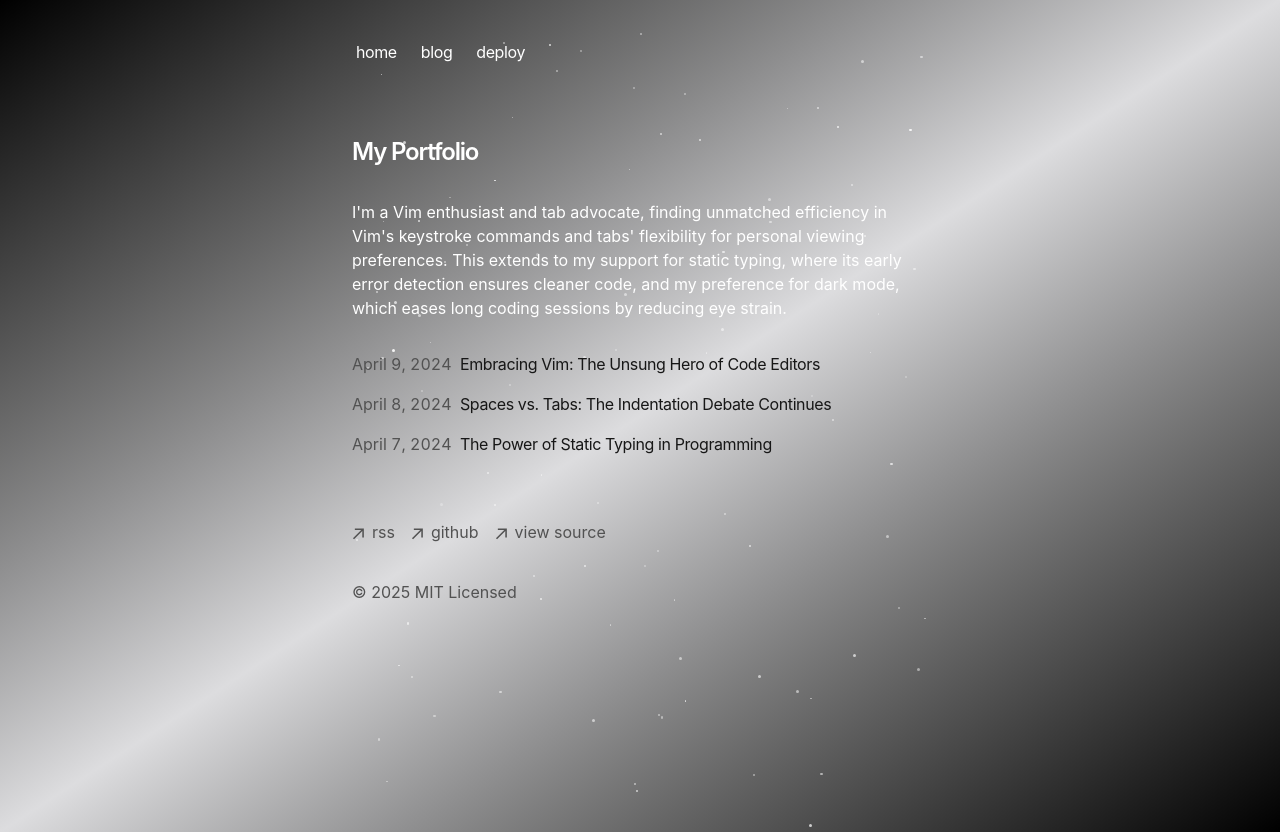
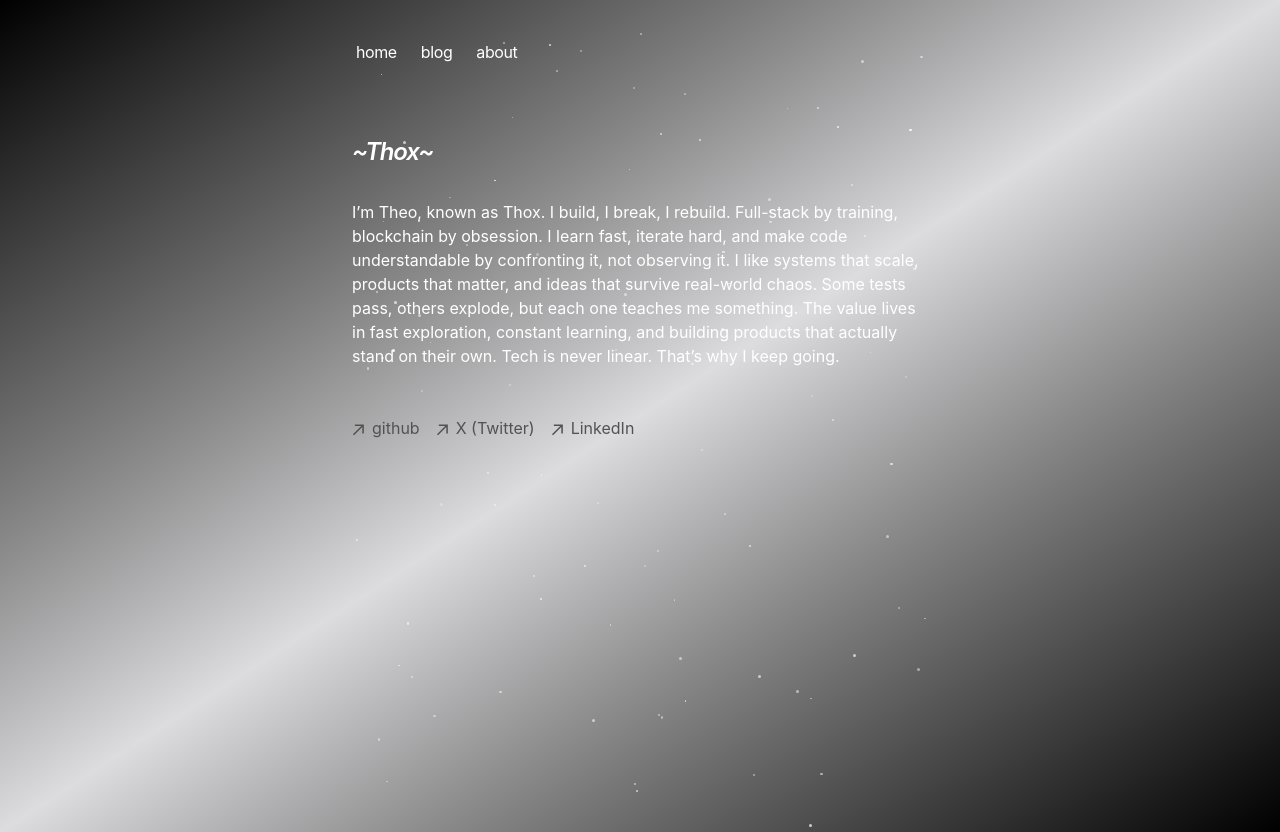
Before and after one commit to DIGIX666/Thox.me, a Next.js app: page / in a window 1280 px wide. Built offline with nearby package versions, Linux system fonts and the light colour scheme.

Commit message:
feat: change home page and footer

```diff
--- a/app/components/footer.tsx
+++ b/app/components/footer.tsx
@@ -24,18 +24,7 @@ export default function Footer() {
             className="flex items-center transition-all hover:text-neutral-800 dark:hover:text-neutral-100"
             rel="noopener noreferrer"
             target="_blank"
-            href="/rss"
-          >
-            <ArrowIcon />
-            <p className="ml-2 h-7">rss</p>
-          </a>
-        </li>
-        <li>
-          <a
-            className="flex items-center transition-all hover:text-neutral-800 dark:hover:text-neutral-100"
-            rel="noopener noreferrer"
-            target="_blank"
-            href="https://github.com/vercel/next.js"
+            href="https://github.com/digix666"
           >
             <ArrowIcon />
             <p className="ml-2 h-7">github</p>
@@ -46,16 +35,24 @@ export default function Footer() {
             className="flex items-center transition-all hover:text-neutral-800 dark:hover:text-neutral-100"
             rel="noopener noreferrer"
             target="_blank"
-            href="https://vercel.com/templates/next.js/portfolio-starter-kit"
+            href="https://x.com/thox_66"
           >
             <ArrowIcon />
-            <p className="ml-2 h-7">view source</p>
+            <p className="ml-2 h-7">X (Twitter)</p>
+          </a>
+        </li>
+        <li>
+          <a
+            className="flex items-center transition-all hover:text-neutral-800 dark:hover:text-neutral-100"
+            rel="noopener noreferrer"
+            target="_blank"
+            href="https://www.linkedin.com/in/th%C3%A9o-dubois-662407194/"
+          >
+            <ArrowIcon />
+            <p className="ml-2 h-7">LinkedIn</p>
           </a>
         </li>
       </ul>
-      <p className="mt-8 text-neutral-600 dark:text-neutral-300">
-        © {new Date().getFullYear()} MIT Licensed
-      </p>
     </footer>
   )
 }
--- a/app/components/nav.tsx
+++ b/app/components/nav.tsx
@@ -7,8 +7,8 @@ const navItems = {
   '/blog': {
     name: 'blog',
   },
-  'https://vercel.com/templates/next.js/portfolio-starter-kit': {
-    name: 'deploy',
+  '/about': {
+    name: 'about',
   },
 }
 
--- a/app/page.tsx
+++ b/app/page.tsx
@@ -4,18 +4,19 @@ export default function Page() {
   return (
     <section>
       <h1 className="mb-8 text-2xl font-semibold tracking-tighter">
-        My Portfolio
+        <i>~Thox~</i>
       </h1>
       <p className="mb-4">
-        {`I'm a Vim enthusiast and tab advocate, finding unmatched efficiency in
-        Vim's keystroke commands and tabs' flexibility for personal viewing
-        preferences. This extends to my support for static typing, where its
-        early error detection ensures cleaner code, and my preference for dark
-        mode, which eases long coding sessions by reducing eye strain.`}
+        {`I’m Theo, known as Thox. I build, I break, I rebuild. Full-stack by training, blockchain by obsession.
+          I learn fast, iterate hard, and make code understandable by confronting it, not observing it.
+          I like systems that scale, products that matter, and ideas that survive real-world chaos.
+          Some tests pass, others explode, but each one teaches me something.
+          The value lives in fast exploration, constant learning, and building products that actually stand on their own.
+          Tech is never linear. That’s why I keep going.`}
       </p>
-      <div className="my-8">
+      {/* <div className="my-8">
         <BlogPosts />
-      </div>
+      </div> */}
     </section>
   )
 }
--- a/app/rss/route.ts
+++ /dev/null
@@ -1,42 +0,0 @@
-import { baseUrl } from 'app/sitemap'
-import { getBlogPosts } from 'app/blog/utils'
-
-export async function GET() {
-  let allBlogs = await getBlogPosts()
-
-  const itemsXml = allBlogs
-    .sort((a, b) => {
-      if (new Date(a.metadata.publishedAt) > new Date(b.metadata.publishedAt)) {
-        return -1
-      }
-      return 1
-    })
-    .map(
-      (post) =>
-        `<item>
-          <title>${post.metadata.title}</title>
-          <link>${baseUrl}/blog/${post.slug}</link>
-          <description>${post.metadata.summary || ''}</description>
-          <pubDate>${new Date(
-            post.metadata.publishedAt
-          ).toUTCString()}</pubDate>
-        </item>`
-    )
-    .join('\n')
-
-  const rssFeed = `<?xml version="1.0" encoding="UTF-8" ?>
-  <rss version="2.0">
-    <channel>
-        <title>My Portfolio</title>
-        <link>${baseUrl}</link>
-        <description>This is my portfolio RSS feed</description>
-        ${itemsXml}
-    </channel>
-  </rss>`
-
-  return new Response(rssFeed, {
-    headers: {
-      'Content-Type': 'text/xml',
-    },
-  })
-}
```
Also changed, not shown: app/icon.jpeg (added).
